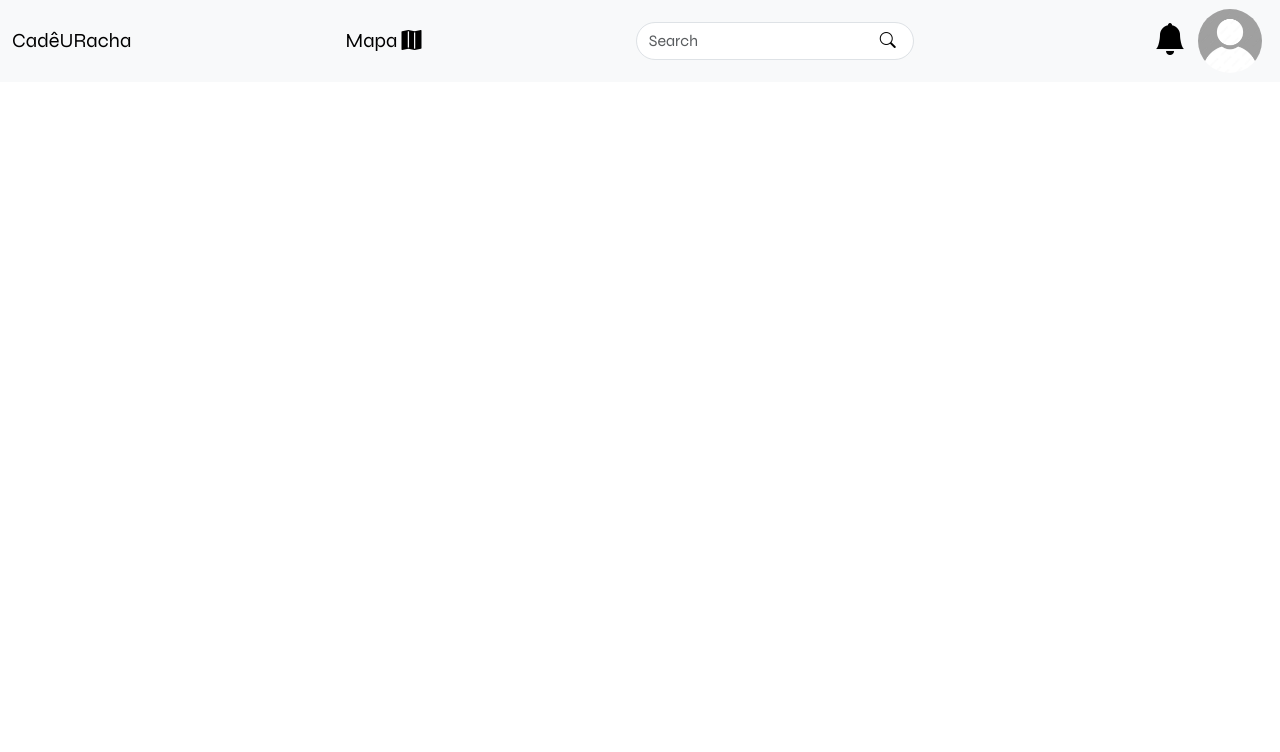
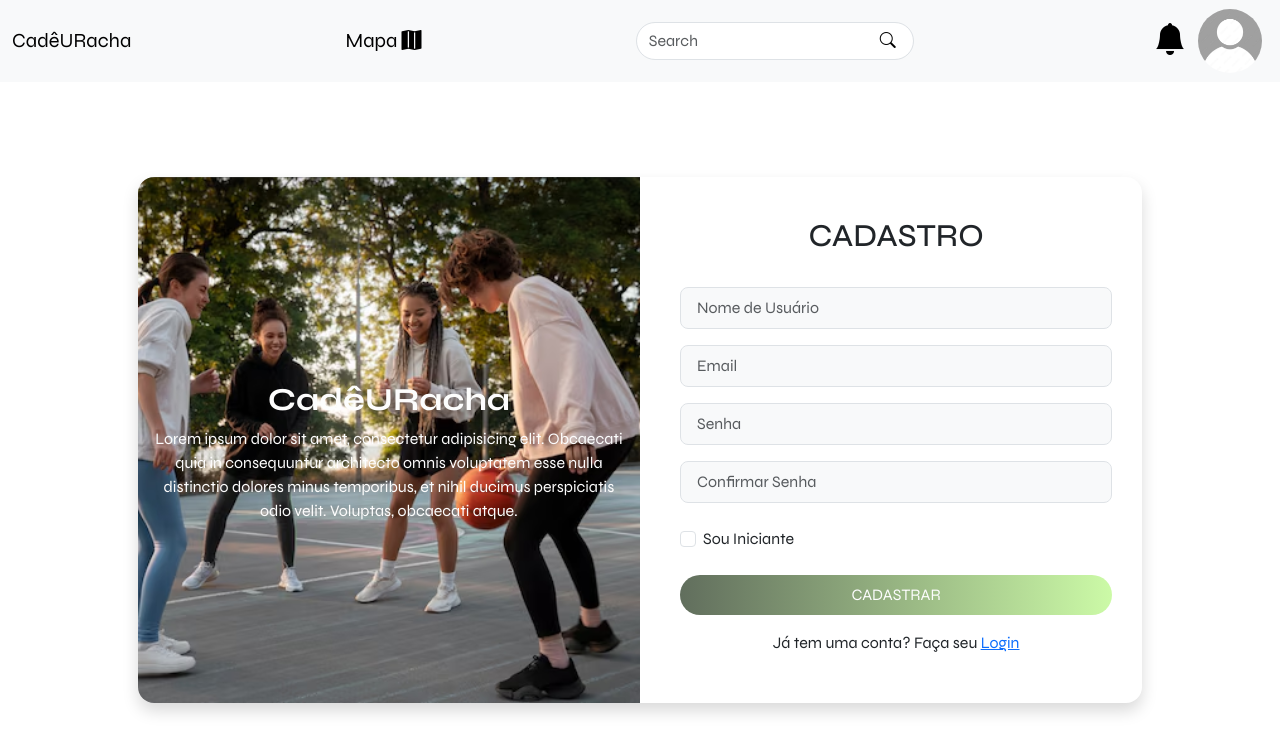
Before and after one commit to loreslei/CadeURacha_Front, a website: page cadastro.html in a window 1280 px wide. Drawn offline with nearby package versions, Linux system fonts and the light colour scheme.

Commit message:
adicionada a página de cadastro e alguns links

```diff
--- a/cadastro.html
+++ b/cadastro.html
@@ -36,10 +36,10 @@
           <div class="collapse navbar-collapse" id="navbarNavDropdownProfile">
             <ul class="navbar-nav">
                 <li class="nav-item">
-                  <a class="nav-link active" aria-current="page" href="#">Cadastro</a>
+                  <a class="nav-link active" aria-current="page" href="cadastro.html">Cadastro</a>
                 </li>
                 <li class="nav-item">
-                  <a class="nav-link" href="#">Login</a>
+                  <a class="nav-link" href="login.html">Login</a>
                 </li>
 
 
@@ -51,7 +51,7 @@
           <div class="collapse navbar-collapse" id="navbarNavDropdown">
             <ul class="navbar-nav">
                 <li class="nav-item">
-                  <a class="nav-link" aria-current="page" href="#">Home</a>
+                  <a class="nav-link" aria-current="page" href="home.html">Home</a>
                 </li>
                 <li id="SmallerMap" class="nav-item">
                   <a class="nav-link" href="#">Mapa</a>
@@ -93,7 +93,64 @@
 
     </nav>
 
-    <h1 class="mt-3">hello<i class="bi bi-arrow-through-heart-fill"></i></h1>
+    <!-- Corpo de Verdade da Página -->
+
+
+
+
+  <div class="container d-flex justify-content-center align-items-center min-vh-100">
+
+
+
+    <div class="row rounded-4 bg-white shadow box-area mt-5 mb-5">
+
+
+
+      <div id="ImgBehind" class="col-md-6 rounded-start-4 d-flex justify-content-center align-items-center flex-column left-box">
+        <div id="ContainerTextos" class="header-text pb-3">
+          <h2 id="Texto" class="text-center fw-bold mt-5">CadêURacha</h2>
+          <p id="Texto" class="text-center mb-2">
+            Lorem ipsum dolor sit amet, consectetur adipisicing elit. Obcaecati quia in consequuntur architecto omnis voluptatem esse nulla distinctio dolores minus temporibus, et nihil ducimus perspiciatis odio velit. Voluptas, obcaecati atque.
+          </p>
+        </div>
+      </div>
+
+
+
+      <div class="col-md-6 right-box d-flex align-items-center">
+        <div class="row d-flex align-items-center">
+          <div class="header-text text-center mb-4">
+            <h2>CADASTRO</h2>
+          </div>
+          <div class="input-group mb-3">
+            <input type="text" class="form-control form-control-lg bg-light fs-6" placeholder="Nome de Usuário">
+          </div>
+          <div class="input-group mb-3">
+            <input type="text" class="form-control form-control-lg bg-light fs-6" placeholder="Email">
+          </div>
+          <div class="input-group mb-3">
+            <input type="password" class="form-control form-control-lg bg-light fs-6" placeholder="Senha">
+          </div>
+          <div class="input-group mb-3">
+            <input type="password" class="form-control form-control-lg bg-light fs-6" placeholder="Confirmar Senha">
+          </div>
+          <div class="input-group mb-3 d-flex align-items-center">
+            <input id="Iniciante" class="form-check-input rounded-1 mt-0" type="checkbox">
+            <label for="Iniciante" class="p-2">Sou Iniciante</label>
+          </div>
+          <div class="input-group mb-3 justify-content-center">
+            <button id="LoginBtn" class="btn btn-lg w-100 fs-6">CADASTRAR</button>
+          </div>
+
+          <p class="text-center mb-2">
+            Já tem uma conta? Faça seu <a href="login.html">Login</a>
+          </p>
+
+        </div>
+      </div>
+
+    </div>
+  </div>
 
 
 
--- a/styles/cadastro.css
+++ b/styles/cadastro.css
@@ -0,0 +1,41 @@
+
+body{
+    overflow-x: hidden;
+}
+
+.box-area{
+    width: 90%;
+    margin-top: 8rem !important;
+}
+
+.right-box{
+    padding: 40px 30px 40px 40px;
+}
+
+
+#LoginBtn{
+    background: linear-gradient(90deg,#616e5d,#ccfaa7);
+    border-radius: 40px;
+    border: none;
+    color: #fdfdfd;
+}
+
+#Texto{
+    color: #FDFDFD;
+}
+
+#ImgBehind{
+    background-image: url('LoginImages/mulheres-de-tiro-completo-jogando-basquete_23-2150650175.avif');
+    background-size: cover;
+    background-position: center;
+    aspect-ratio: 1/1;
+}
+
+
+
+
+@media (max-width:767.98px){
+    #ImgBehind{
+        border-radius: 1rem 1rem 0 0 !important;
+    }
+}
```
Also changed, not shown: home.html (+1 -1 lines), login.html (+5 -5 lines).
